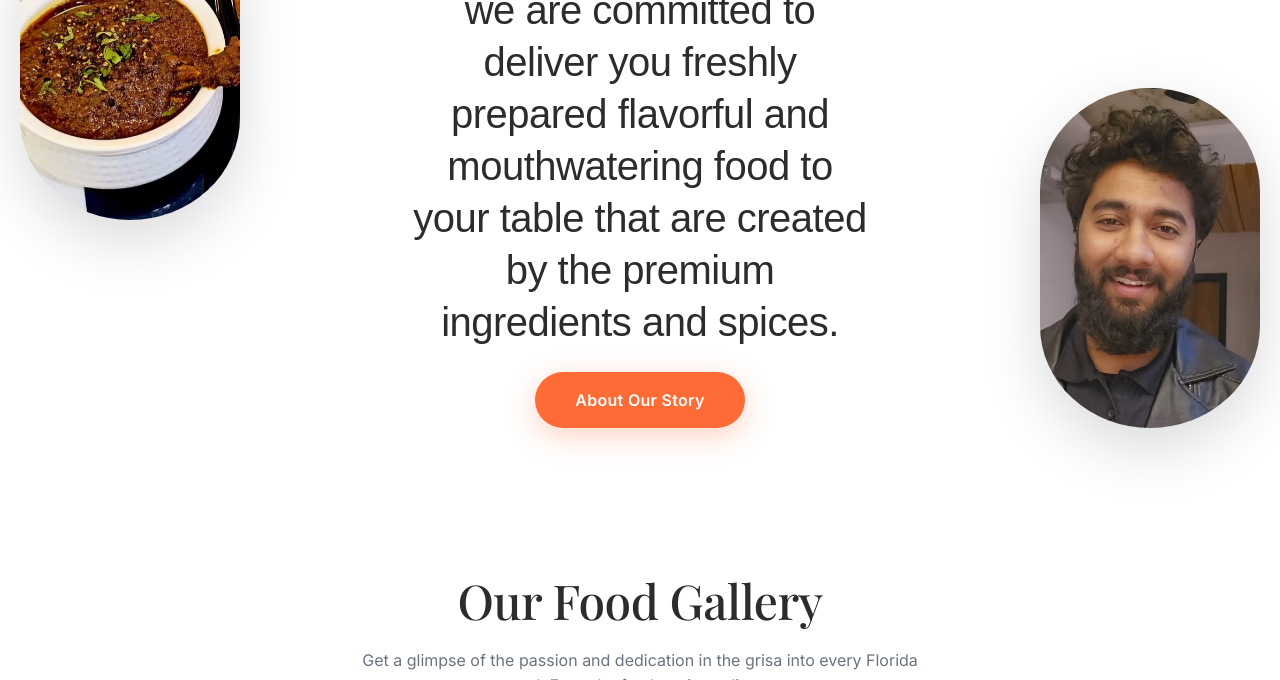
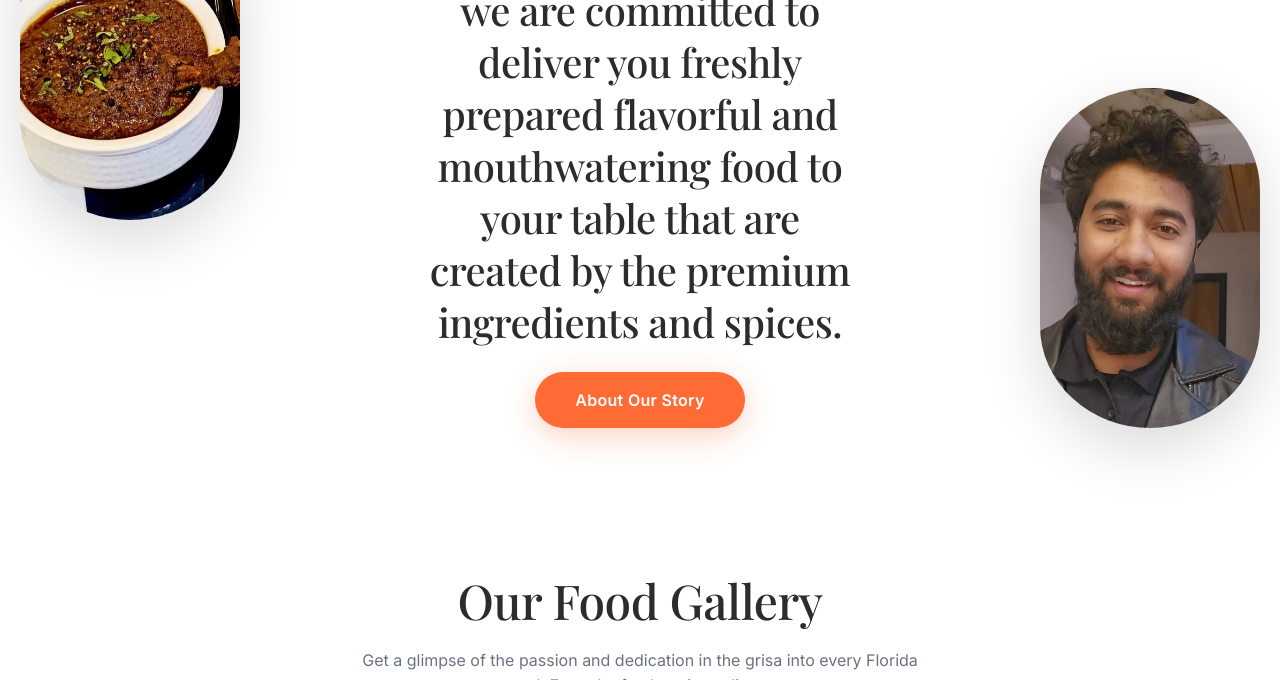
Before and after one commit to capstone-IITP/Tuning-Fork, a plain HTML site: page index.html in a window 1280 px wide. Shown: the part 3167-3847 px from the top of the page. Drawn offline with nearby package versions, Linux system fonts and the light colour scheme.

Commit message:
Merged latest changes

```diff
--- a/Css/style.css
+++ b/Css/style.css
@@ -1060,7 +1060,7 @@ header {
 
 /* Text Styling */
 .about-title {
-    font-family: 'Forum', sans-serif;
+    font-family: 'Playfair Display', sans-serif;
     font-size: 40px;
     font-weight: 500;
     line-height: 1.3;
```
